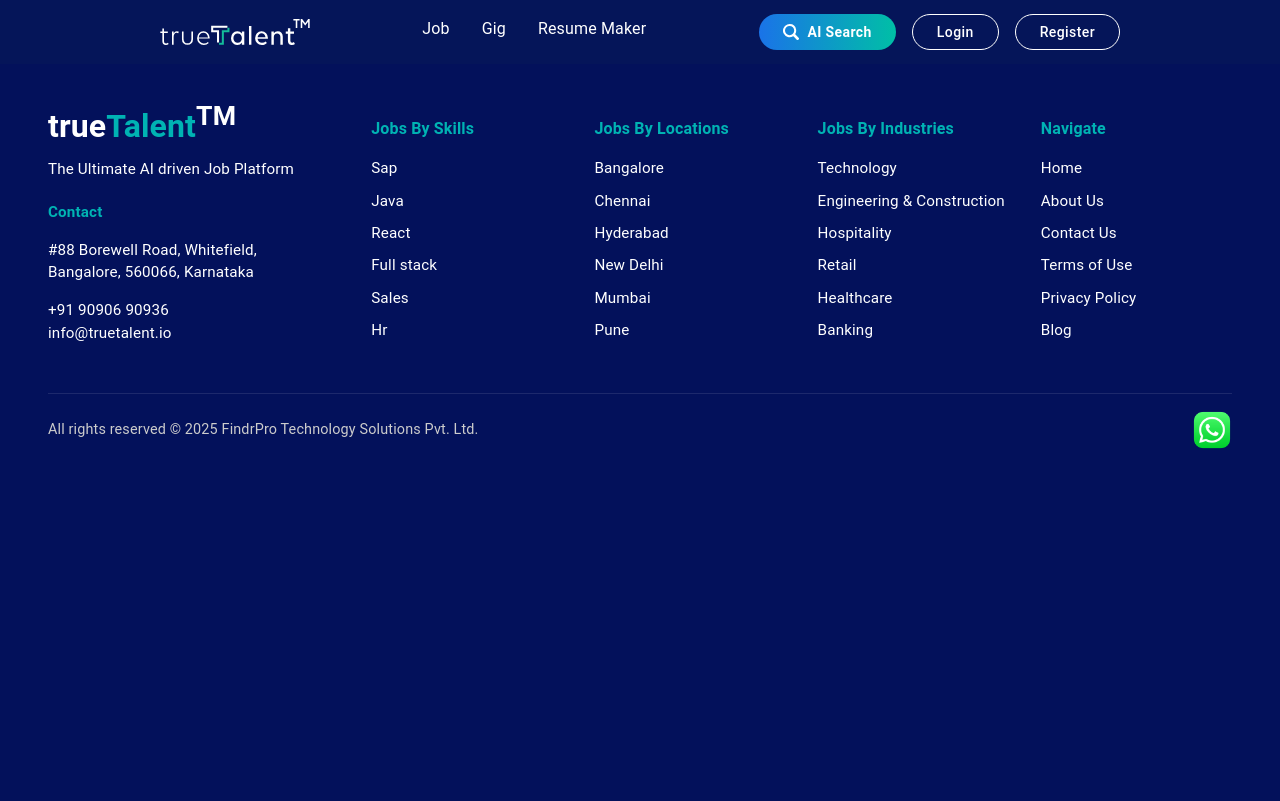
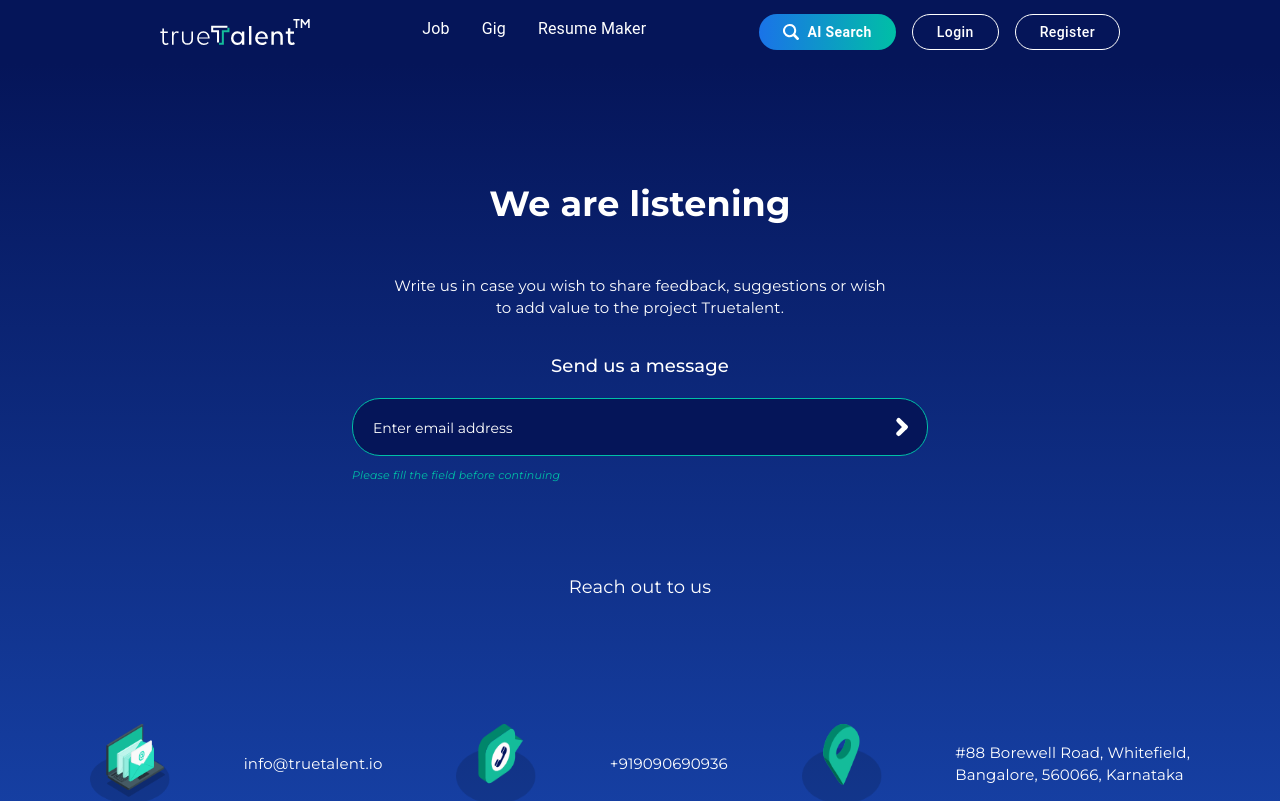
Before and after one commit to BetaCode-Infotech/tt-web-local, a React (Create React App) app: page /contact-us in a window 1280 px wide. Shown: the top 801 px of the page. Built offline with nearby package versions, Linux system fonts and the light colour scheme.

Commit message:
job detail navigation

```diff
--- a/src/Components/Contactus/contact.css
+++ /dev/null
@@ -1,3 +0,0 @@
-.contact-container{
-    background: linear-gradient(to bottom, rgb(5, 21, 89), rgb(22, 64, 164));
-  }
--- a/src/Components/Contactus/contact.jsx
+++ /dev/null
@@ -1,20 +0,0 @@
-import React, { useState } from "react";
-import "./contact.css";
-import Navbar from "../../Components/Navbar/Navbar";
-import Footer from "../../Components/Footer/Footer";
-
-
-const ContactUs = () => {
-
-  return (
-    <Navbar>
-      <div className="contact-container">
-
-      </div>
-      <Footer/>
-    </Navbar>
-
-  );
-};
-
-export default ContactUs;
--- a/src/Components/Footer/Footer.css
+++ b/src/Components/Footer/Footer.css
@@ -115,3 +115,8 @@
     font-size: 1.8rem;
     margin-bottom: 2rem;
   }
+
+  .footer .footer-link {
+    color: inherit;
+    text-decoration: none;
+  }
--- a/src/Components/Footer/Footer.jsx
+++ b/src/Components/Footer/Footer.jsx
@@ -1,6 +1,7 @@
 import "./Footer.css";
 import React from "react";
 import WhatsAppImg from "../../assets/whatsapp.png";
+import { Link } from "react-router-dom";
 
 const Footer = () => {
   return (
@@ -69,7 +70,12 @@
           <ul>
             <li>Home</li>
             <li>About Us</li>
-          <li>Contact Us</li>
+            {/* <li>Contact Us</li> */}
+            <li>
+              <Link to="/contact-us" className="footer-link">
+                Contact Us
+              </Link>
+            </li>
             <li>Terms of Use</li>
             <li>Privacy Policy</li>
             <li>Blog</li>
@@ -78,7 +84,9 @@
       </div>
 
       <div className="footer-bottom">
-      <p>All rights reserved © 2025 FindrPro Technology Solutions Pvt. Ltd.</p>
+        <p>
+          All rights reserved © 2025 FindrPro Technology Solutions Pvt. Ltd.
+        </p>
         <div className="social-icons">
           <i className="fab fa-facebook-f"></i>
           <i className="fab fa-linkedin-in"></i>
--- /dev/null
+++ b/src/Screens/ContactUs/Contact.css
@@ -0,0 +1,116 @@
+@import url('https://fonts.googleapis.com/css2?family=Montserrat:ital,wght@0,100..900;1,100..900&display=swap');
+
+
+  .contact-container{
+    background: linear-gradient(to bottom, rgb(5, 21, 89), rgb(22, 64, 164));
+  }
+
+  .contact-container .center-field {
+  display: flex;
+  flex-direction: column;
+  align-items: center;
+  justify-content: center;
+  min-height: 80vh;
+  text-align: center;
+  font-family: "Montserrat", sans-serif;
+  }
+
+  .contact-container .listening-text{
+    font-size: 35px;
+    color: #ffffff;
+  }
+
+  .contact-container .suggestion-text {
+    font-size: 15px;
+    color: #ffffff;
+  }
+
+  .contact-container .message-text {
+    font-size: 18px;
+    font-weight: 500;
+    color: #ffffff;
+  }
+
+  .contact-container .message-input-wrapper {
+    position: relative;
+    width: 100%;
+    margin: 0 auto;
+  }
+
+  .contact-container .message-input {
+    width: 100%;
+    padding: 20px 48px 18px 20px;
+    font-size: 16px;
+    border-radius: 28px; /* Rounded corners */
+    border: 1px solid #00bfa6;
+    background-color: rgb(5, 21, 89);
+    box-sizing: border-box;
+  }
+
+  .contact-container .message-input::placeholder {
+    color: #ffffff;
+    font-family: "Montserrat", sans-serif;
+    font-size: 14px;
+    opacity: 1;
+  }
+
+  .contact-container .send-icon {
+    position: absolute;
+    top: 50%;
+    right: 16px;
+    transform: translateY(-50%);
+    width: 20px;
+    height: 20px;
+    cursor: pointer;
+    fill: #007bff;
+  }
+
+  .contact-container .fill-text{
+    display: flex;
+    align-items:flex-start;
+    justify-content:flex-start
+  }
+
+  .contact-container .message-block {
+    display: flex;
+    flex-direction: column;
+    align-items: flex-start;
+    width: 45%;
+  }
+
+  .contact-container .validation-text {
+    color: #00bfa6;
+    font-size: 11px;
+    font-family: "Montserrat", sans-serif;
+    font-style: italic;
+    /* margin-left: 8px; */
+  }
+
+  .contact-container .reach-text{
+    font-size: 18px;
+    font-weight: 400;
+    color: #ffffff;
+    margin-top: 5rem;
+    font-family: "Montserrat", sans-serif;
+  }
+
+  .contact-container .reach-image-section{
+    display: flex;
+    flex-direction: row;
+    align-items: center;
+    justify-content: space-between;
+    padding: 20px 90px;
+    width:100%;
+    /* gap: 40px; */
+  }
+
+  .contact-container .contact-icon{
+    width: 80px;
+    height: 80px;
+  }
+
+  .contact-container .contact-icon-text{
+    font-size: 15px;
+    color: #ffffff;
+    font-family: "Montserrat", sans-serif;
+  }
--- /dev/null
+++ b/src/Screens/ContactUs/ContactUs.jsx
@@ -0,0 +1,76 @@
+import React from "react";
+import "./Contact.css";
+import Navbar from "../../Components/Navbar/Navbar";
+import Footer from "../../Components/Footer/Footer";
+import Send from "../../assets/right nav.svg";
+import Mail from "../../assets/email_img.png";
+import Location from "../../assets/location_img.png";
+import Call from "../../assets/call_img.png";
+
+const ContactUs = () => {
+  return (
+    <>
+      <Navbar />
+      <div className="contact-container">
+        <div className="center-field">
+          <h2 className="listening-text">We are listening</h2>
+          <p className="suggestion-text">
+            Write us in case you wish to share feedback, suggestions or wish{" "}
+            <br />
+            to add value to the project Truetalent.
+          </p>
+          <h3 className="message-text">Send us a message</h3>
+          <div className="message-block">
+            <div className="message-input-wrapper">
+              <input
+                type="text"
+                placeholder="Enter email address"
+                className="message-input"
+              />
+              <img
+                src={Send}
+                alt="Send"
+                className="send-icon"
+                // onClick={handleSend}
+              />
+            </div>
+            <p className="validation-text">
+              {" "}
+              Please fill the field before continuing
+            </p>
+          </div>
+          <p className="reach-text"> Reach out to us</p>
+        </div>
+        <div className="reach-image-section">
+          <img
+            src={Mail}
+            alt="Mail"
+            className="contact-icon"
+            // onClick={handleSend}
+          />
+          <p className="contact-icon-text">info@truetalent.io</p>
+          <img
+            src={Call}
+            alt="Call"
+            className="contact-icon"
+            // onClick={handleSend}
+          />
+          <p className="contact-icon-text">+919090690936 </p>
+          <img
+            src={Location}
+            alt="Location"
+            className="contact-icon"
+            // onClick={handleSend}
+          />
+          <p className="contact-icon-text">
+            #88 Borewell Road, Whitefield,
+            <br /> Bangalore, 560066, Karnataka{" "}
+          </p>
+        </div>
+      </div>
+      <Footer />
+    </>
+  );
+};
+
+export default ContactUs;
--- a/src/Screens/JobList/JobList.jsx
+++ b/src/Screens/JobList/JobList.jsx
@@ -1,4 +1,5 @@
-import React, { useState } from "react";
+import React, { useState} from "react";
+import { useNavigate } from "react-router-dom";
 import "./JobList.css";
 import Navbar from "../../Components/Navbar/Navbar";
 // import GridIcon from "../assets/grid_icon.svg";
@@ -296,6 +297,12 @@
     setCurrentPage(pageNumber);
   };
 
+  const navigate = useNavigate();
+
+  const handleJobClick = () => {
+  navigate("/job-details");
+};
+
   return (
     <Navbar>
       <div className="job-list-container">
@@ -372,6 +379,7 @@
               <div
                 key={idx}
                 className={`job-card ${view} ${job.selected ? "selected" : ""}`}
+                onClick={() => handleJobClick()}
               >
                 {view === "card" ? (
                   <>
```
Also changed, not shown: src/App.js (+2 -6 lines). Lines whose indentation alone changed are shown as unchanged.
